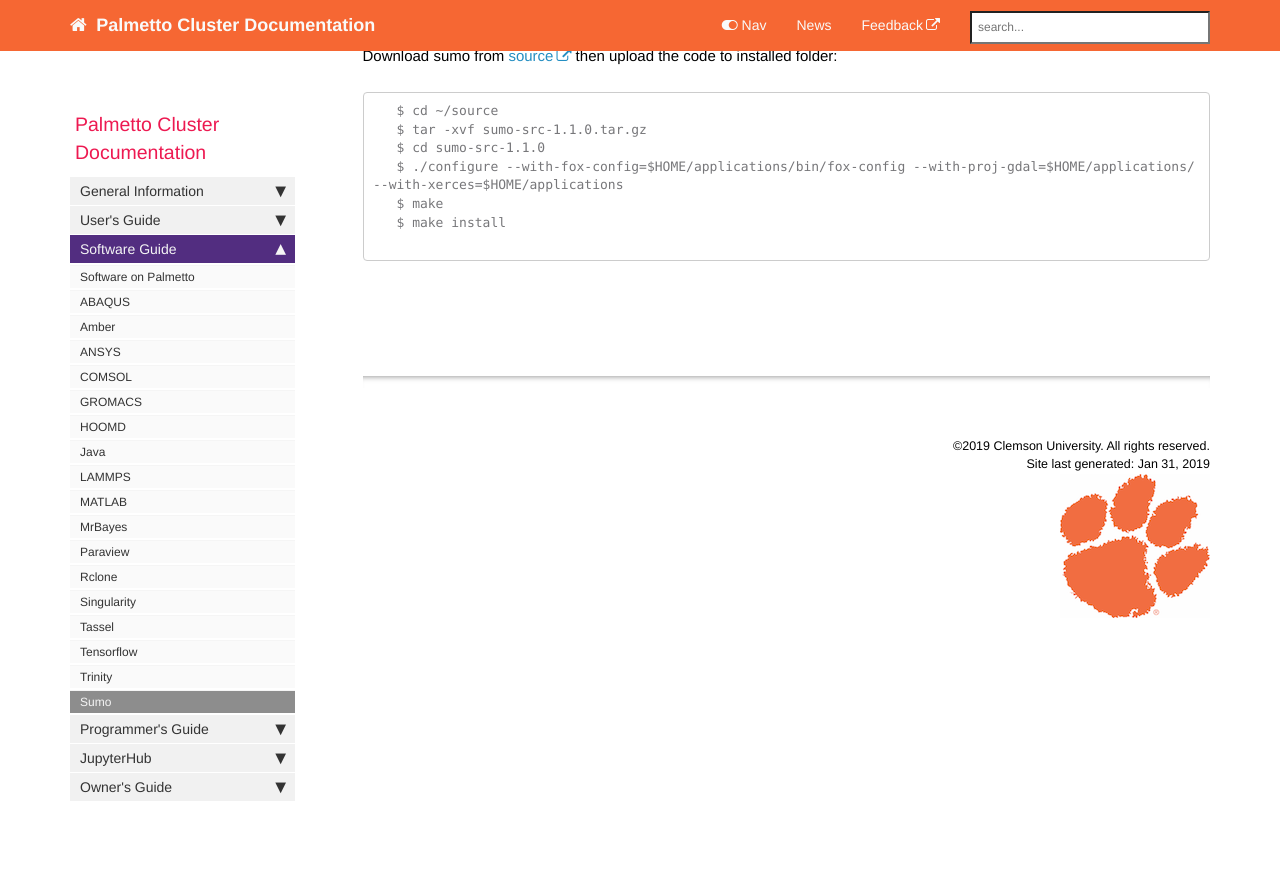
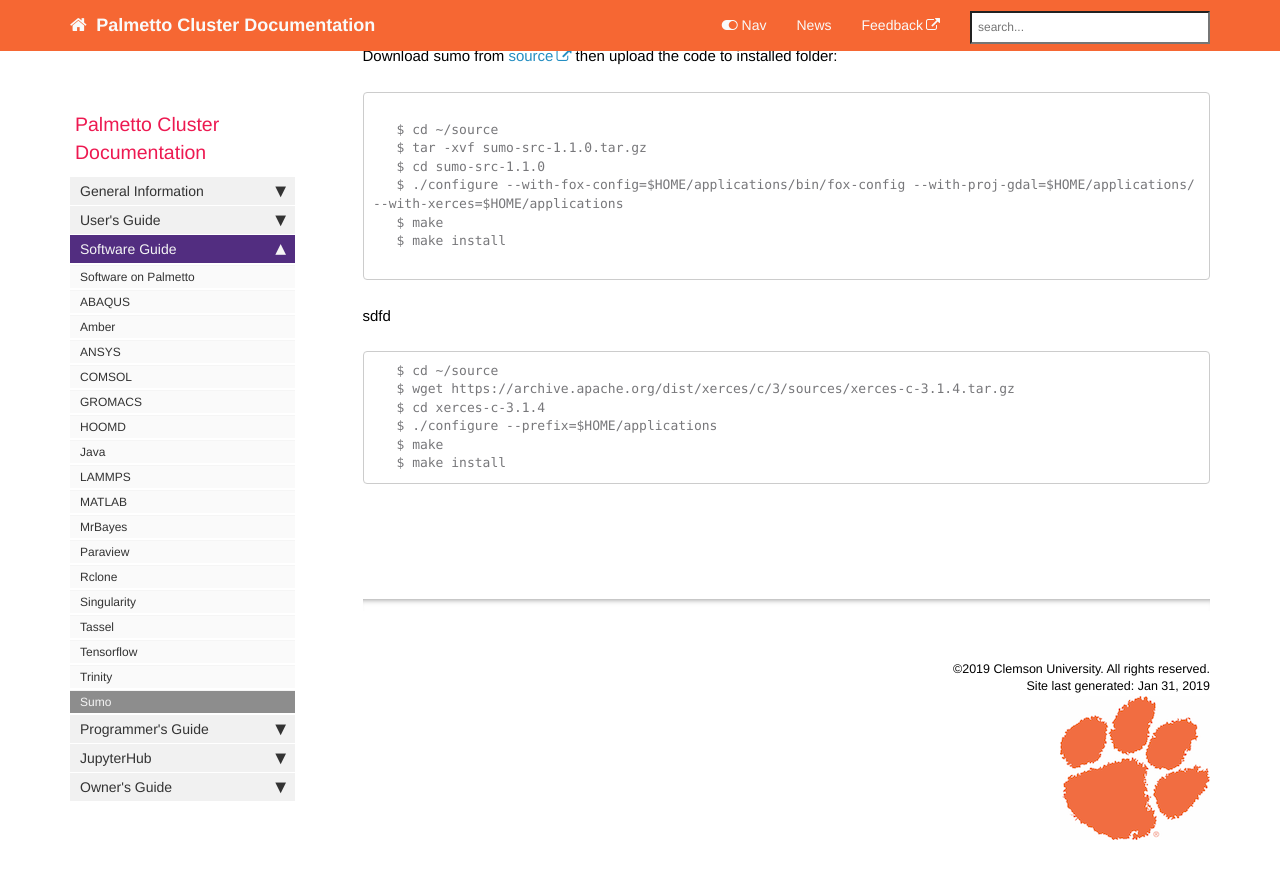
Before and after one commit to clemsonciti/palmetto-documentation, a Jekyll site: the page built from pages/documentation/software_sumo.md, in a window 1280 px wide and 900 px high, scrolled down 1512 px. Shown: the top 879 px of the window. Built offline with Jekyll 4.4.1, drawn with Linux system fonts in a browser that asks for light colours; nearby versions of some CDN libraries; comment, search, counter and statistics services are not loaded.

Commit message:
Update software_sumo.md

````diff
--- a/pages/documentation/software_sumo.md
+++ b/pages/documentation/software_sumo.md
@@ -75,7 +75,9 @@
 
 Download sumo from [source](https://sourceforge.net/projects/sumo/files/sumo/version%201.1.0/sumo-src-1.1.0.tar.gz/download) then upload the code to installed folder:
 
+
    ```
+
    $ cd ~/source
    $ tar -xvf sumo-src-1.1.0.tar.gz
    $ cd sumo-src-1.1.0
@@ -84,3 +86,15 @@
    $ make install
 
    ```
+
+   sdfd
+
+
+   ```
+   $ cd ~/source
+   $ wget https://archive.apache.org/dist/xerces/c/3/sources/xerces-c-3.1.4.tar.gz
+   $ cd xerces-c-3.1.4
+   $ ./configure --prefix=$HOME/applications
+   $ make
+   $ make install
+   ```
````
